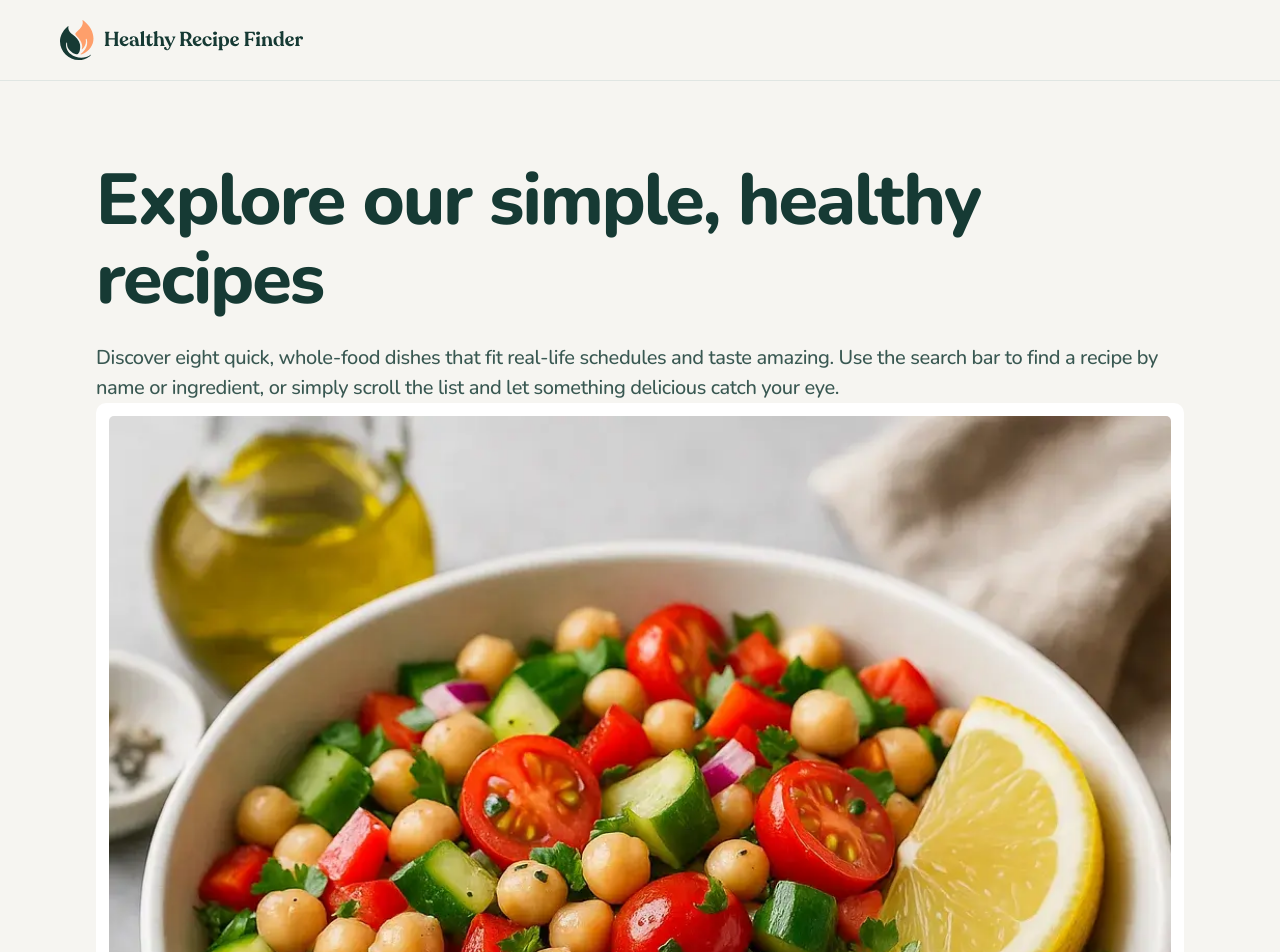
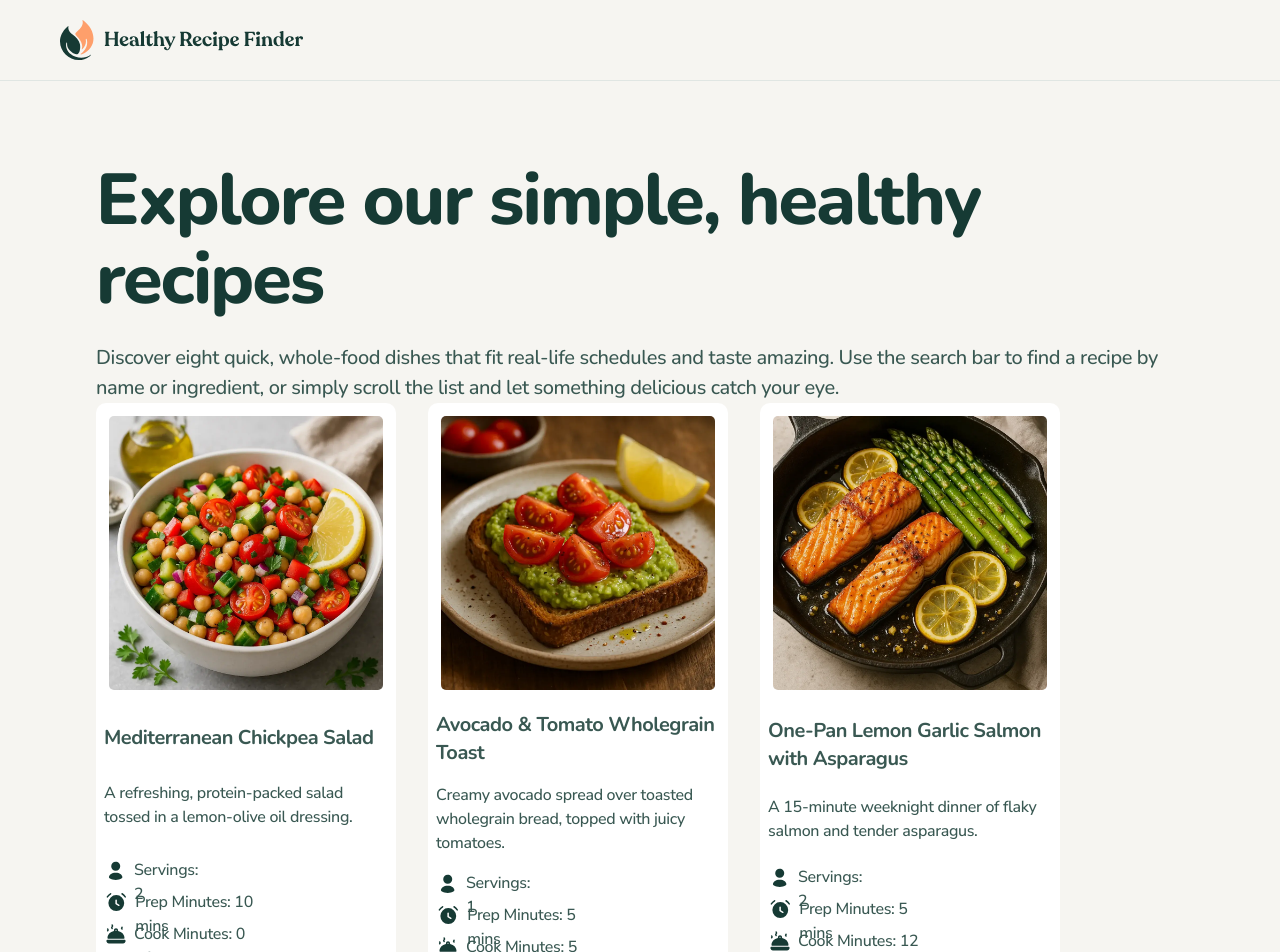
Before and after one commit to haipinggong/recipe-finder, a React (Vite) app: page /recipes in a window 1280 px wide. Shown: the top 952 px of the page. Built offline with nearby package versions, Linux system fonts and the light colour scheme.

Commit message:
Adjust the style for recipes

```diff
--- a/src/pages/Recipes/RecipeCard/RecipeCard.styles.ts
+++ b/src/pages/Recipes/RecipeCard/RecipeCard.styles.ts
@@ -1,18 +1,22 @@
 import { type SxProps, type Theme } from "@mui/material";
 
 export const styles: Record<string, SxProps<Theme>> = {
-  container: {
+  container: (theme: Theme) => ({
     display: "flex",
     flexDirection: "column",
     alignItems: "flex-start",
+    justifyContent: "space-between",
     padding: 1,
     gap: 2,
     backgroundColor: "white",
     borderRadius: 2.5,
-  },
+    [theme.breakpoints.up("md")]: {
+      maxWidth: "300px",
+    },
+  }),
   image: {
     width: "100%",
-    height: "100%",
+    aspectRatio: "1/1",
     objectFit: "cover",
     border: `5px solid white`,
     borderRadius: 2.5,
--- a/src/pages/Recipes/Recipes.styles.ts
+++ b/src/pages/Recipes/Recipes.styles.ts
@@ -1,9 +1,13 @@
 import { type SxProps, type Theme } from "@mui/material";
 
 export const styles: Record<string, SxProps<Theme>> = {
-  recipes: {
+  recipesContainer: (theme: Theme) => ({
     display: "flex",
     flexDirection: "column",
     gap: 4,
-  },
+    [theme.breakpoints.up("sm")]: {
+      flexDirection: "row",
+      flexWrap: "wrap",
+    },
+  }),
 };
--- a/src/pages/Recipes/Recipes.tsx
+++ b/src/pages/Recipes/Recipes.tsx
@@ -12,7 +12,7 @@ export const Recipes = () => {
   return (
     <MainLayout>
       <Hero />
-      <Box sx={styles.recipes}>
+      <Box sx={styles.recipesContainer}>
         {recipesData.map((recipe) => (
           <RecipeCard
             key={recipe.id}
```
